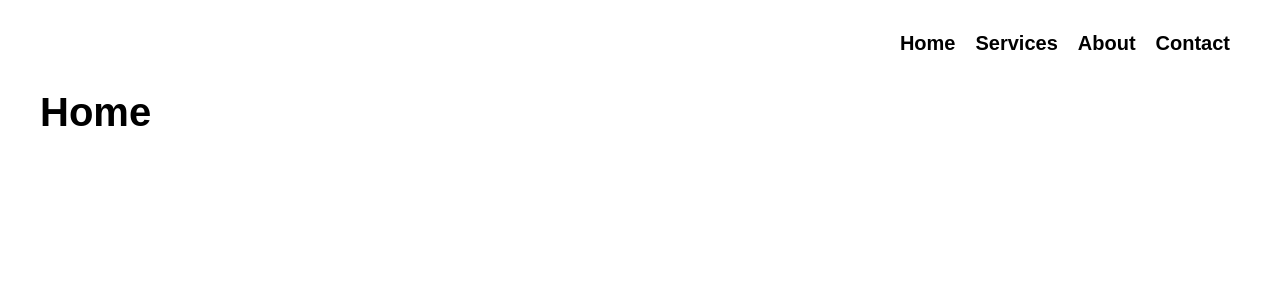
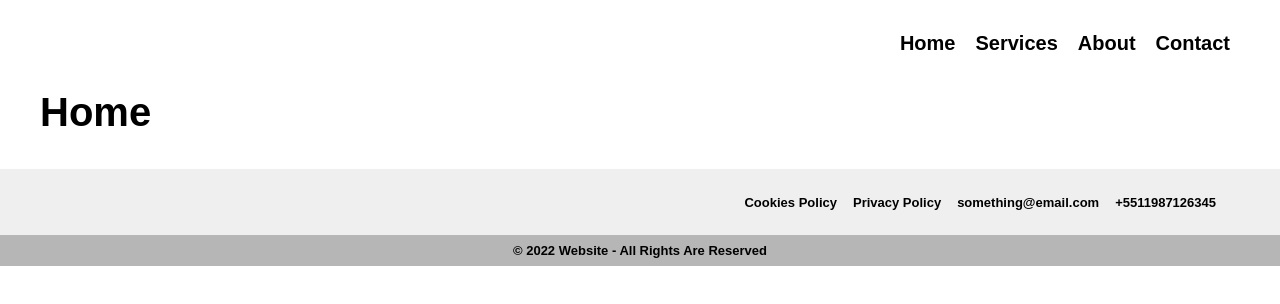
Before and after one commit to zakta/blank-site, a Next.js app: page / in a window 1280 px wide. Shown: the top 304 px of the page. Built offline with nearby package versions, Linux system fonts and the light colour scheme.

Commit message:
feat: add component footer & implement on internal pages

```diff
--- a/components/ContainerCenter/styles.js
+++ b/components/ContainerCenter/styles.js
@@ -1,8 +1,10 @@
 import styled from 'styled-components';
 
 const ContainerCenter = styled.div`
+  box-sizing: border-box;
   max-width: 1200px;
   margin: 2rem;
+
 
   @media(min-width: 1200px){
     margin: 2rem auto;
--- /dev/null
+++ b/components/Footer/index.js
@@ -0,0 +1,31 @@
+// 3rd parties
+import Link from 'next/link';
+// components
+import ContainerCenter from '../ContainerCenter/styles';
+// styles
+import {
+  Container,
+  Copyright,
+  Info,
+  Infos,
+} from './styles';
+
+export default function Footer() {
+  const year = new Date().getFullYear();
+  return (
+    <Container>
+      <ContainerCenter className="footer">
+        <Infos>
+          <Info><Link href="/cookies">Cookies Policy</Link></Info>
+          <Info><Link href="/privacy">Privacy Policy</Link></Info>
+          <Info><Link href="mailto:something@something.com">something@email.com</Link></Info>
+          <Info><Link href="tel:+5511987126345">+5511987126345</Link></Info>
+        </Infos>
+      </ContainerCenter>
+      <Copyright>
+        &copy;
+        {` ${year} website - all rights are reserved`}
+      </Copyright>
+    </Container>
+  );
+}
--- /dev/null
+++ b/components/Footer/styles.js
@@ -0,0 +1,47 @@
+import styled from 'styled-components';
+
+export const Container = styled.section`
+  background: #efefef;
+
+  .footer{
+    margin-bottom: 0;
+  }
+`;
+
+export const Infos = styled.ul`
+  display: flex;
+  flex-direction: columm;
+  flex-wrap: wrap;
+  justify-content: center;
+  padding: 1rem;
+  margin: 0;
+
+  @media(min-width: 900px){
+    flex-direction: row;
+    justify-content: flex-end;
+  }
+  `;
+
+export const Info = styled.li`
+  padding: .5rem;
+  text-align: center;
+  list-style-type: none;
+
+  a{
+    font-size: 13px;
+    text-decoration: none;
+    color: black;
+    font-weight: 600;
+  }
+`;
+
+export const Copyright = styled.p`
+  box-sizing: border-box;
+  font-size: 13px;
+  font-weight: 600;
+  margin: 0px;
+  text-align: center;
+  text-transform: capitalize;
+  background: #b6b6b6;
+  padding: .5rem;
+`;
--- a/pages/about.js
+++ b/pages/about.js
@@ -1,4 +1,5 @@
 import ContainerCenter from '@/components/ContainerCenter/styles';
+import Footer from '@/components/Footer';
 import Head from 'next/head';
 import Header from '../components/Header';
 
@@ -13,6 +14,7 @@ export default function About() {
       <ContainerCenter>
         <h2>About</h2>
       </ContainerCenter>
+      <Footer />
     </>
   );
 }
--- a/pages/contact.js
+++ b/pages/contact.js
@@ -2,6 +2,7 @@ import Head from 'next/head';
 import Form from '@/components/Form';
 import Header from '@/components/Header';
 import ContainerCenter from '@/components/ContainerCenter/styles';
+import Footer from '@/components/Footer';
 
 export default function Contact() {
   return (
@@ -16,6 +17,7 @@ export default function Contact() {
         <h2>Contact</h2>
         <Form />
       </ContainerCenter>
+      <Footer />
     </>
   );
 }
--- a/pages/index.js
+++ b/pages/index.js
@@ -1,4 +1,5 @@
 import ContainerCenter from '@/components/ContainerCenter/styles';
+import Footer from '@/components/Footer';
 import GoogleAnalytics from '@/components/GoogleAnalytics';
 import Navbar from '@/components/Navbar';
 import Head from 'next/head';
@@ -14,6 +15,7 @@ export default function Home() {
       <ContainerCenter>
         <h2>Home</h2>
       </ContainerCenter>
+      <Footer />
       <GoogleAnalytics />
     </div>
   );
--- a/pages/services.js
+++ b/pages/services.js
@@ -1,6 +1,7 @@
 import Head from 'next/head';
 import Header from '@/components/Header';
 import ContainerCenter from '@/components/ContainerCenter/styles';
+import Footer from '@/components/Footer';
 
 export default function Services() {
   return (
@@ -13,6 +14,7 @@ export default function Services() {
       <ContainerCenter>
         <h2>Services</h2>
       </ContainerCenter>
+      <Footer />
     </>
   );
 }
```
